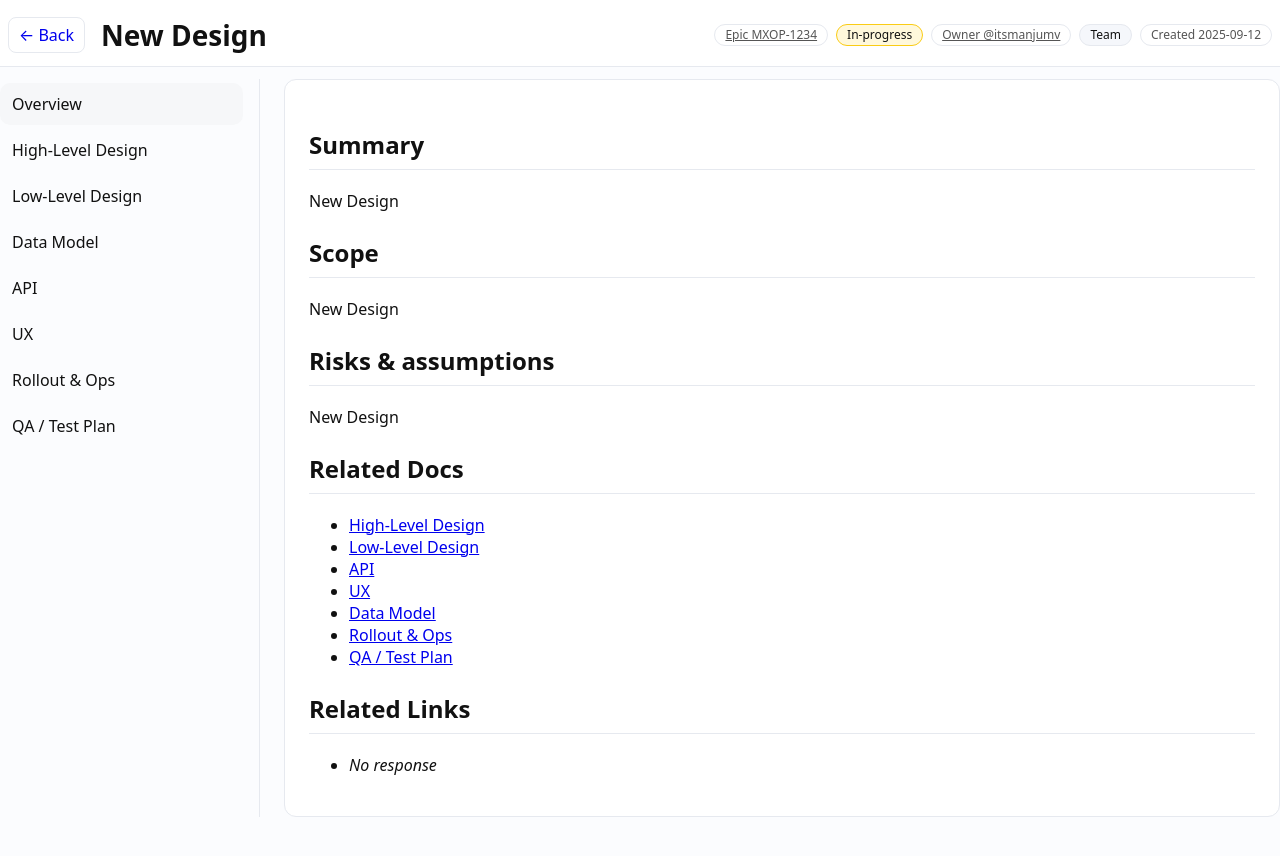
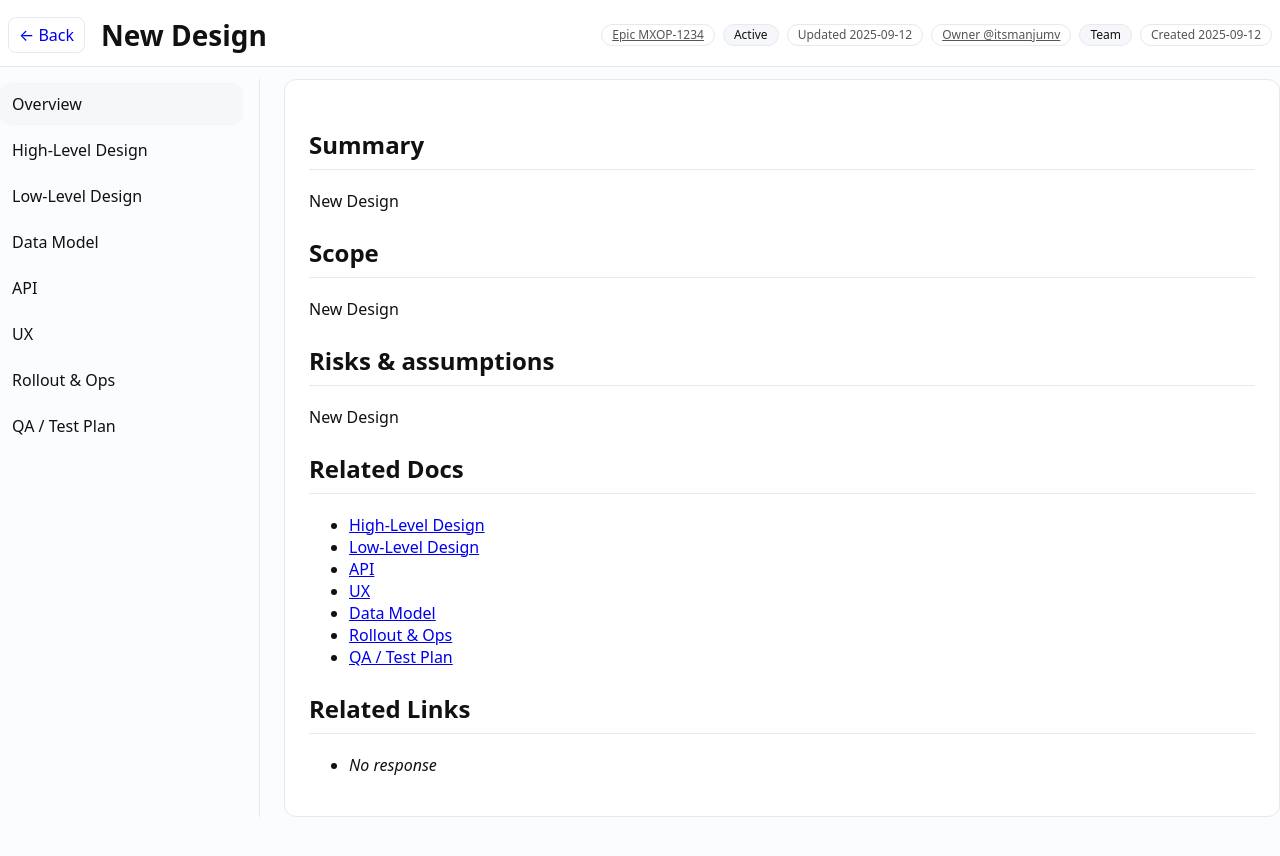
Before and after one commit to pranavwani/design-spec-v3, a Jekyll site: the page built from _specs/new-design/v3/index.md, in a window 1280 px wide. Shown: the top 856 px of the page. Built offline with Jekyll 4.4.1, drawn with Linux system fonts in a browser that asks for light colours.

Commit message:
chore(spec): post-merge bump/stage/status for #3

```diff
--- a/_specs/new-design/v3/index.md
+++ b/_specs/new-design/v3/index.md
@@ -4,15 +4,17 @@
 family: New Design
 version: v3
 title: New Design
-status: in-progress
+status: active
 stage: dev
-spec_version: "1.0.0"
+spec_version: "1.0.1"
 owner: "@itsmanjumv"
 team: ""
 created_at: 2025-09-12
-updated_at:
+updated_at: "2025-09-12"
 tags: []
 changelog:
+  - date: "2025-09-12"
+    text: 'Merged PR #3: [Spec] New Design (scaffold)'
   - date: 2025-09-12
     text: "Initial scaffold from issue #2"
 nav_title: "Overview"
```
